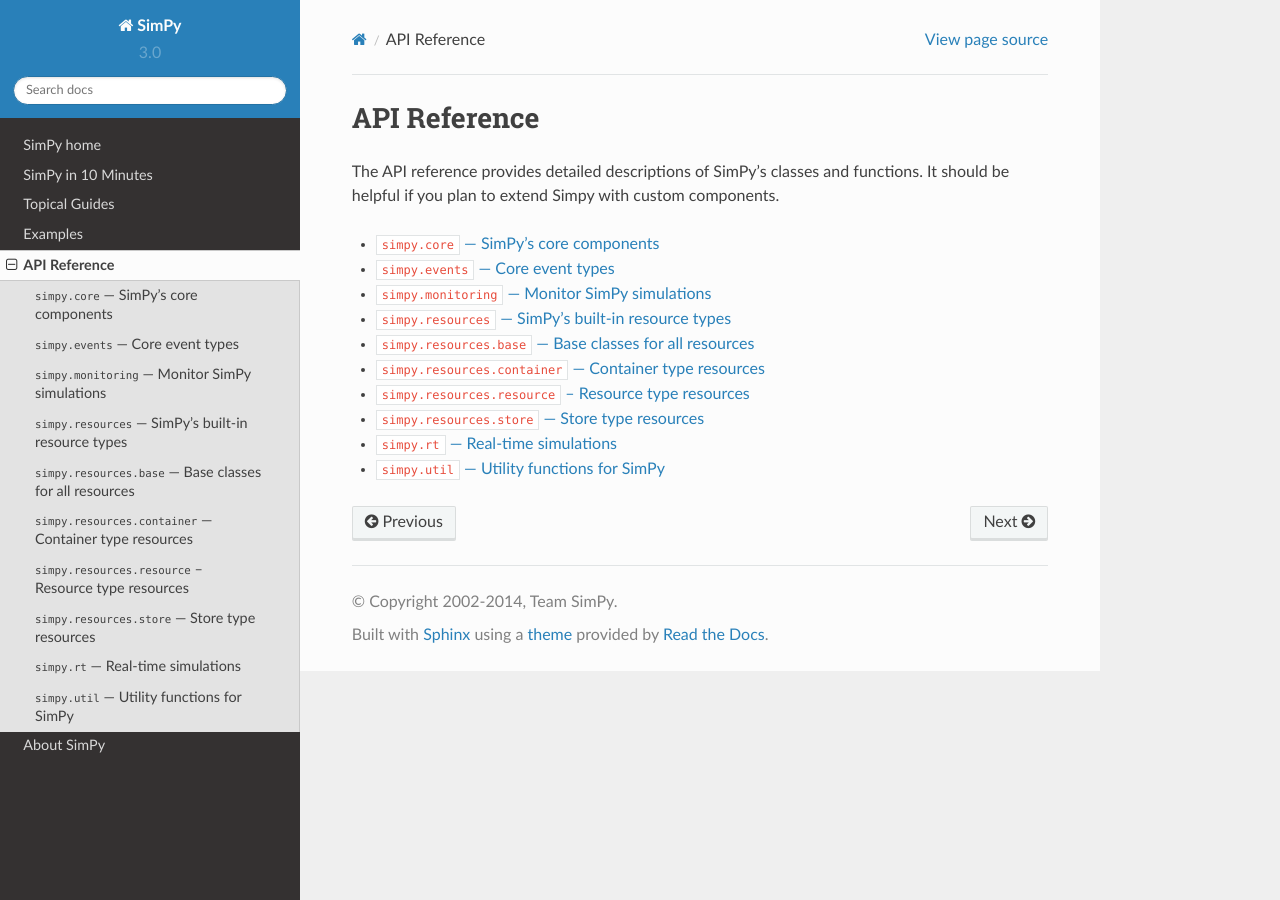
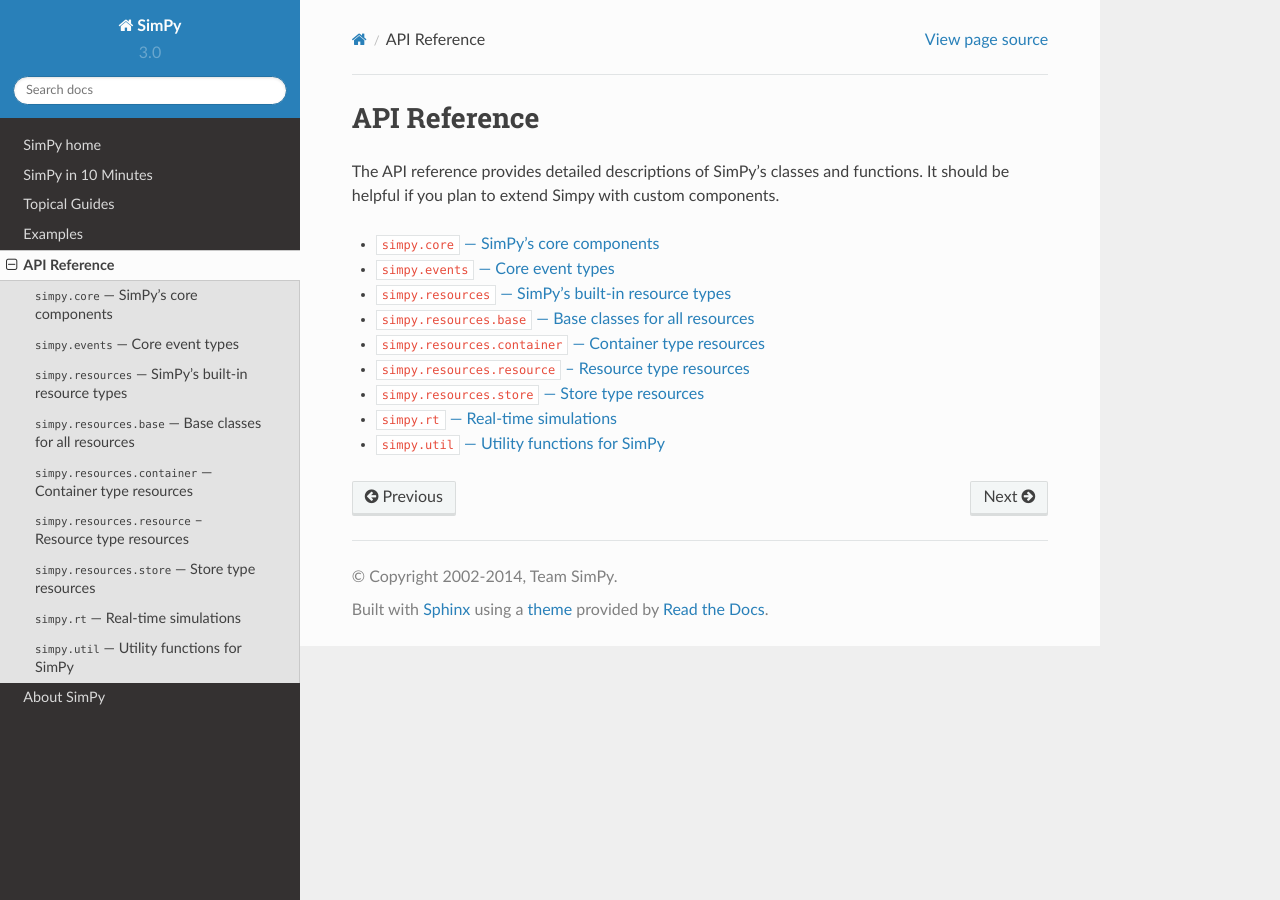
Before and after one commit to cristiklein/simpy, a Sphinx documentation site: the page built from docs/api_reference/index.rst, in a window 1280 px wide. Built offline with Sphinx 7.4.7 and the Read the Docs theme 2.0.0, drawn with Linux system fonts in a browser that asks for light colours; pages that are not in the unit, such as notebooks, are missing from menus; the version number is read from the project's files by our own code.

Commit message:
Remove stub for monitoring.

```diff
--- a/docs/api_reference/index.rst
+++ b/docs/api_reference/index.rst
@@ -13,7 +13,6 @@
    simpy
    simpy.core
    simpy.events
-   simpy.monitoring
    simpy.resources
    simpy.resources.base
    simpy.resources.container
--- a/docs/api_reference/simpy.monitoring.rst
+++ /dev/null
@@ -1,7 +0,0 @@
-==================================================
-``simpy.monitoring`` --- Monitor SimPy simulations
-==================================================
-
-
-.. automodule:: simpy.monitoring
-   :members:
```
